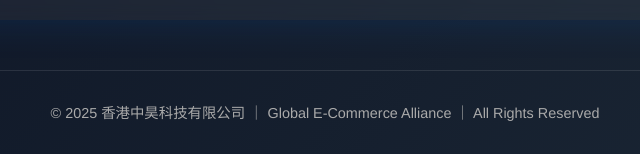
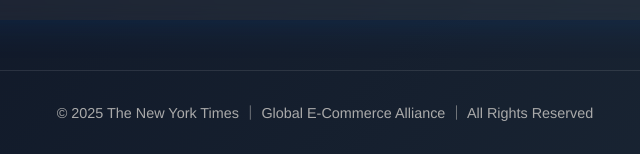
Before and after one commit to caoaman267-blip/xinyuan-team, a plain HTML site: page index.html in a window 1280 px wide. Shown: the part 1191-1345 px from the top of the page, 315-955 px from the left. Drawn offline with Linux system fonts and the light colour scheme.

Commit message:
Update index.html

```diff
--- a/index.html
+++ b/index.html
@@ -155,7 +155,7 @@
 </main>
 
 <footer>
-  © 2025 香港中昊科技有限公司 ｜ Global E-Commerce Alliance ｜ All Rights Reserved
+  © 2025 The New York Times ｜ Global E-Commerce Alliance ｜ All Rights Reserved
 </footer>
 
 </body>
```
